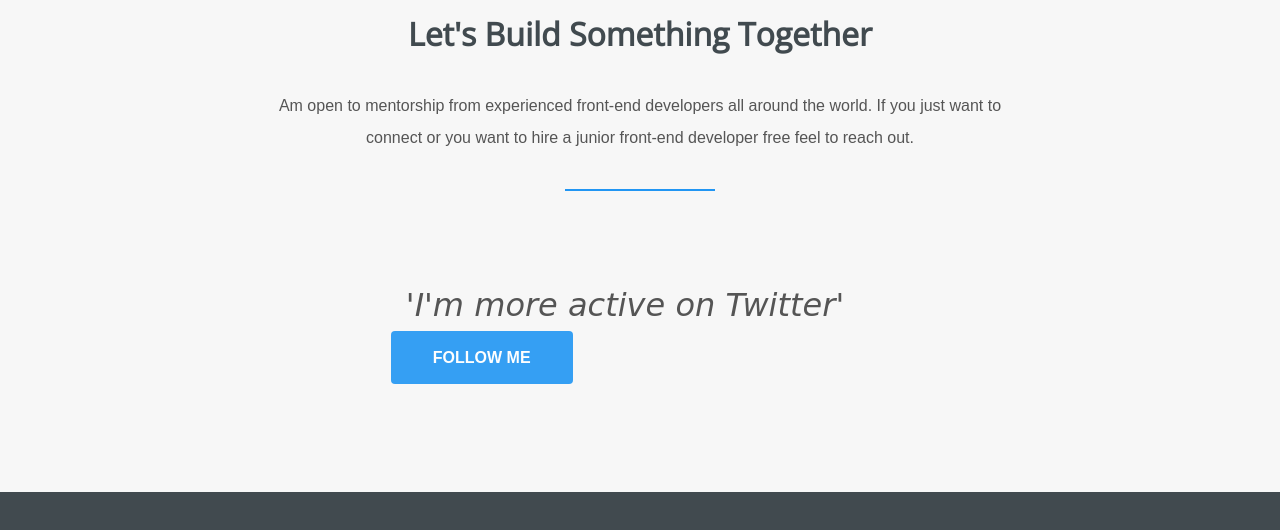
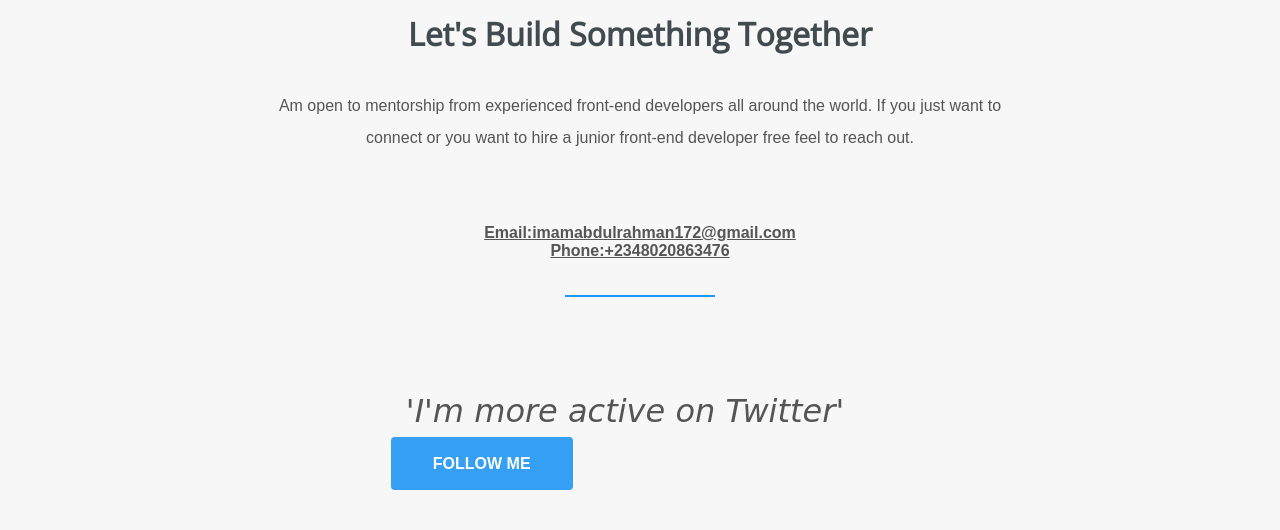
Before and after one commit to Purple19-dev/HNG-task-front-end, a plain HTML site: page index.html in a window 1280 px wide. Shown: the part 2946-3476 px from the top of the page. Drawn offline with nearby package versions, Linux system fonts and the light colour scheme.

Commit message:
updated index.html

```diff
--- a/assets/css/styles.css
+++ b/assets/css/styles.css
@@ -347,6 +347,11 @@ header nav li:last-child{
 	font-style: italic;
 }
 
+.info {
+	list-style-type: none;
+	font-weight: bold;
+	text-decoration: underline;
+}
 .btn{
 	padding: 18px 42px;
 }
@@ -420,7 +425,7 @@ footer p a{
 }
 
 
-/* -- Demo ads -- */
+/* -- ads -- */
 
 @media (max-width: 1200px) {
 	#bsaHolder{ display:none;}
--- a/index.html
+++ b/index.html
@@ -75,6 +75,10 @@
 	<section class="contact">
 		<h3 class="title">Let's Build Something Together</h3>
 		<p>Am open to mentorship from experienced front-end developers all around the world. If you just want to connect or you want to hire a junior front-end developer free feel to reach out.</p>
+		<p class="info">
+			<li class="info">Email:imamabdulrahman172@gmail.com</li>
+			<li class="info">Phone:+2348020863476</li>
+		</p>
 		<hr>
 
 		<div>
```
